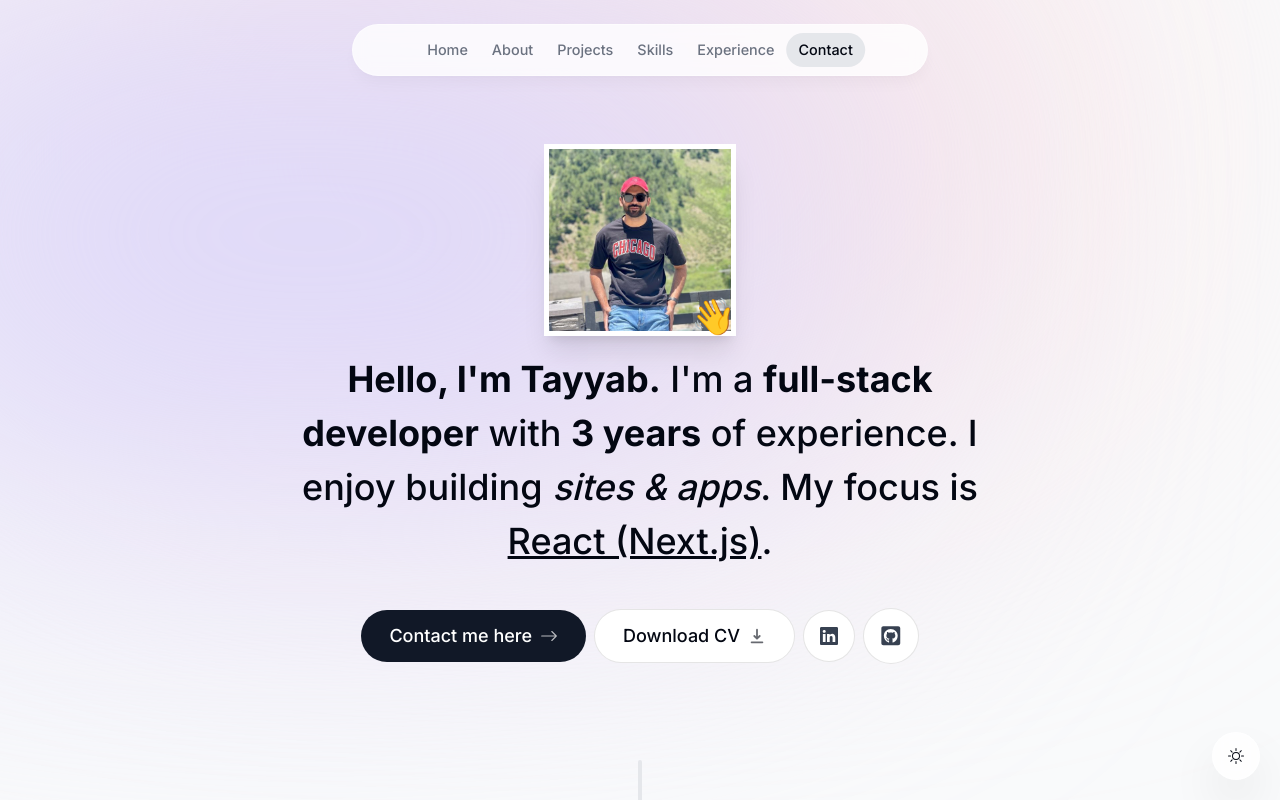
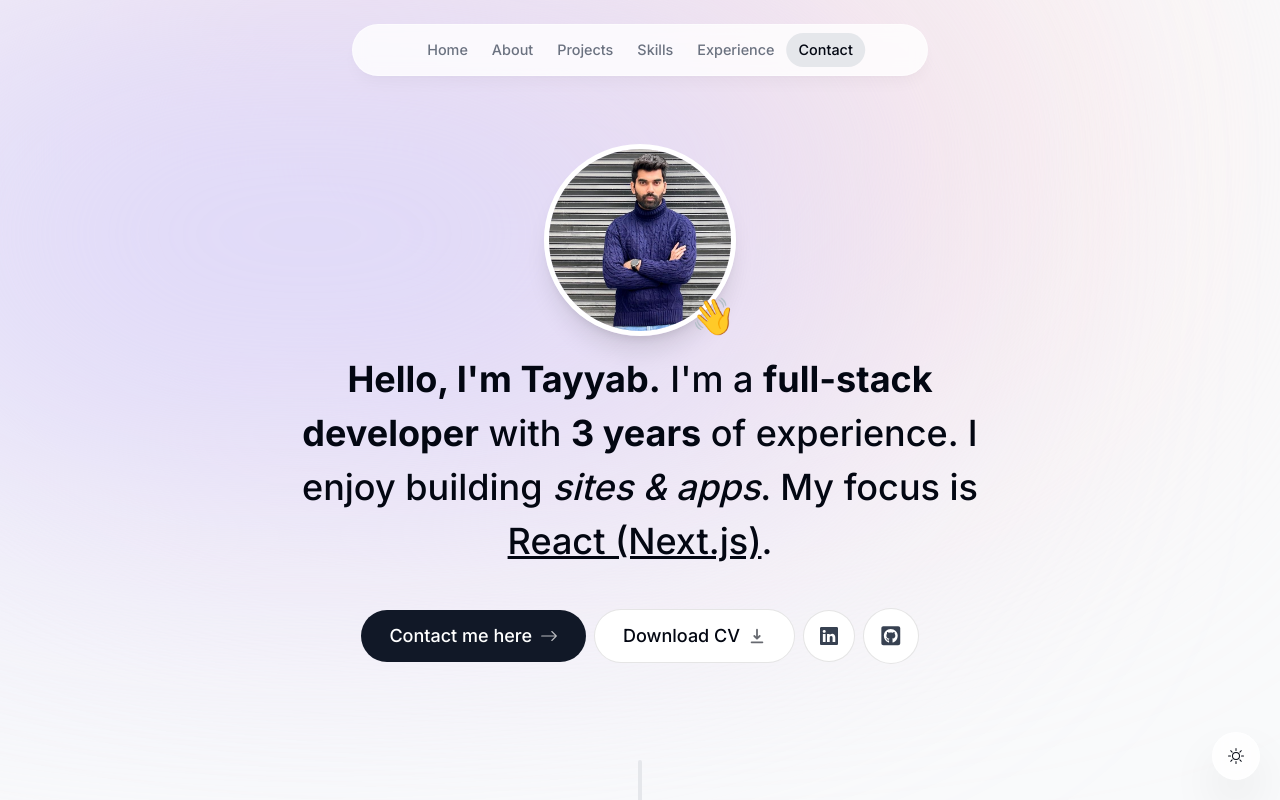
Before and after one commit to Tayyab971/Portfolio, a Next.js app: page / in a window 1280 px wide. Shown: the top 800 px of the page. Built offline with nearby package versions, Linux system fonts and the light colour scheme.

Commit message:
picture changed!

```diff
--- a/components/intro.tsx
+++ b/components/intro.tsx
@@ -9,7 +9,7 @@
 import { FaGithubSquare } from "react-icons/fa";
 import { useSectionInView } from "@/lib/hooks";
 import { useActiveSectionContext } from "@/context/active-section-context";
-import tayyab from "@/public/tayyab1.png";
+import tayyab from "@/public/tayyab2.jpg";
 export default function Intro() {
   const { ref } = useSectionInView("Home", 0.5);
   const { setActiveSection, setTimeOfLastClick } = useActiveSectionContext();
@@ -33,11 +33,11 @@
             <Image
               src={tayyab}
               alt="Tayyab portrait"
-              width="240"
-              height="240"
-              quality="95"
+              width="1068"
+              height="1068"
+              quality="100"
               priority={true}
-              className="h-48 w-48  object-cover border-[0.35rem]  border-white shadow-xl"
+              className="h-48 w-48  rounded-full object-cover border-[0.35rem]  border-white shadow-xl"
             />
           </motion.div>
 
```
Also changed, not shown: public/tayyab2.jpg (added).
